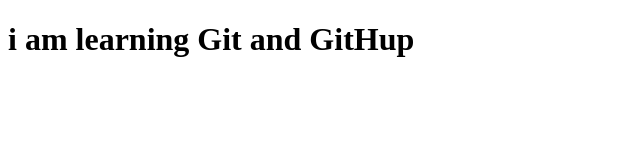
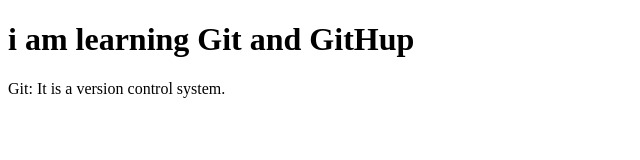
Before and after one commit to sakshigore2153/git-demo-repo-, a plain HTML site: page index.html in a window 1280 px wide. Shown: the whole page, without its empty margins (0-640 px from the left). Drawn offline with Linux system fonts and the light colour scheme.

Commit message:
Git difination added

```diff
--- a/index.html
+++ b/index.html
@@ -5,5 +5,6 @@
 </head>
 <body>
    <h1>i am learning Git and GitHup</h1>
+   <p>Git: It is a version control system.</p>
 </body>
 </html>
```
